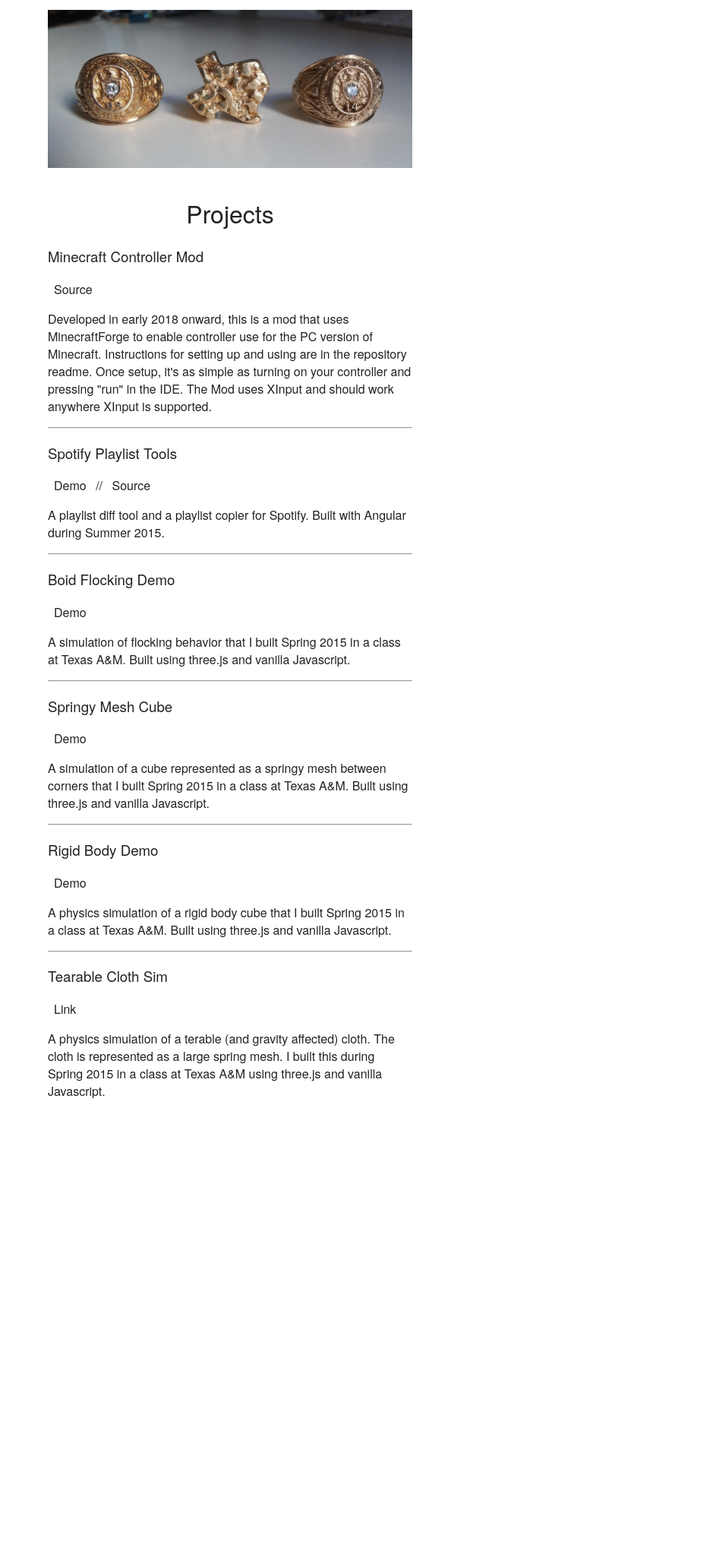
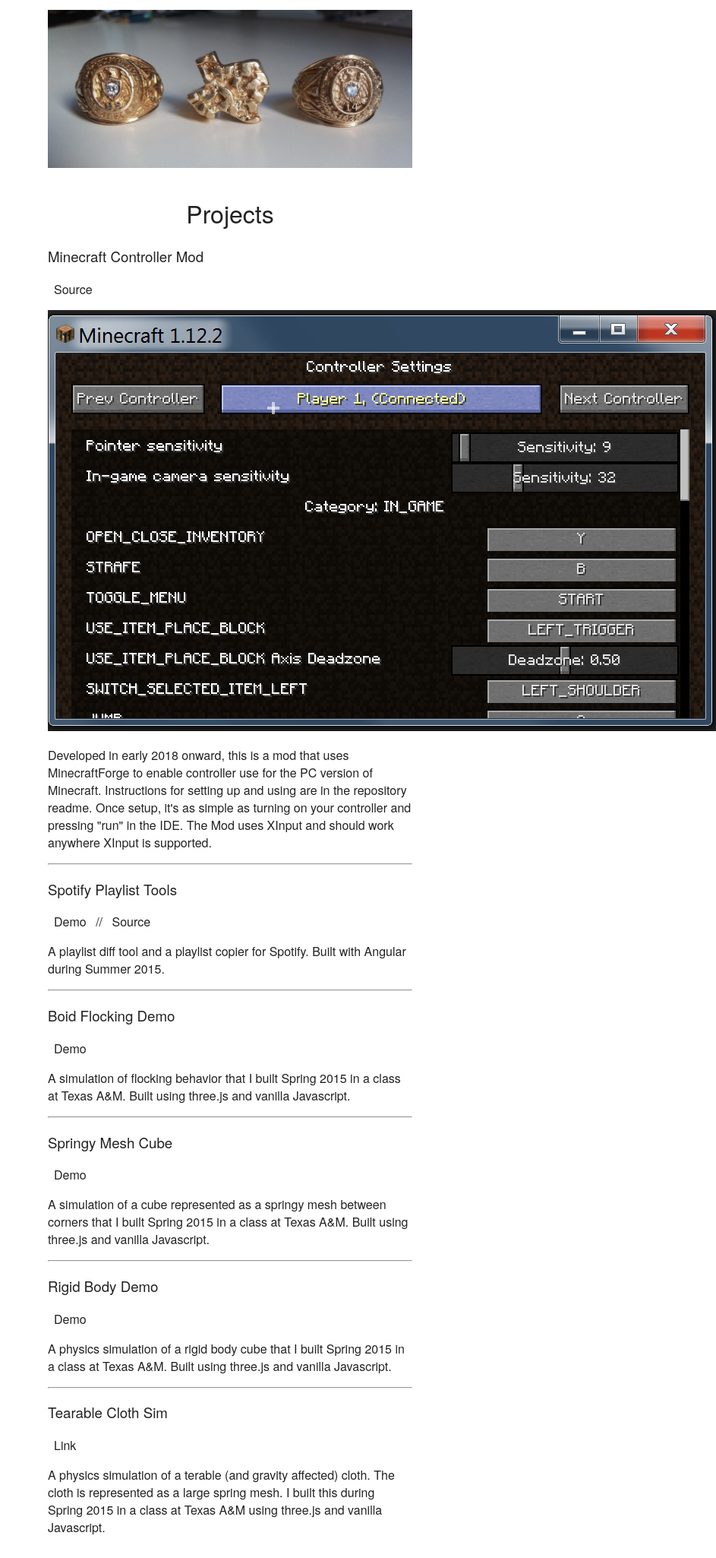
Before and after one commit to brentwalther/brentwalther.github.io, a Jekyll site: the page built from projects.html, in a window 1280 px wide. Shown: the whole page at 76% size, without its empty margins (337-1280 px from the left). Built offline with Jekyll 4.4.1, drawn with Linux system fonts in a browser that asks for light colours; nearby versions of some CDN libraries; before the commit the page ends 1476 px from its top, so only the background shows below that.

Commit message:
Add screenshot of controller mod to the projects page.

```diff
--- a/projects.html
+++ b/projects.html
@@ -5,6 +5,7 @@
 
 <h3>Minecraft Controller Mod</h3>
 <p><a class="nav-link" href="https://github.com/brentwalther/minecraft-controller-mod">Source</a></p>
+<img src="/img/minecraft_controller_mod.png" alt="Minecraft Controller Mod Settings Page Screenshot.">
 <p>Developed in early 2018 onward, this is a mod that uses MinecraftForge to enable controller use for the PC version of Minecraft. Instructions for setting up and using are in the repository readme. Once setup, it's as simple as turning on your controller and pressing "run" in the IDE. The Mod uses XInput and should work anywhere XInput is supported.</p>
 <hr>
 
```
Also changed, not shown: img/minecraft_controller_mod.png (added).
